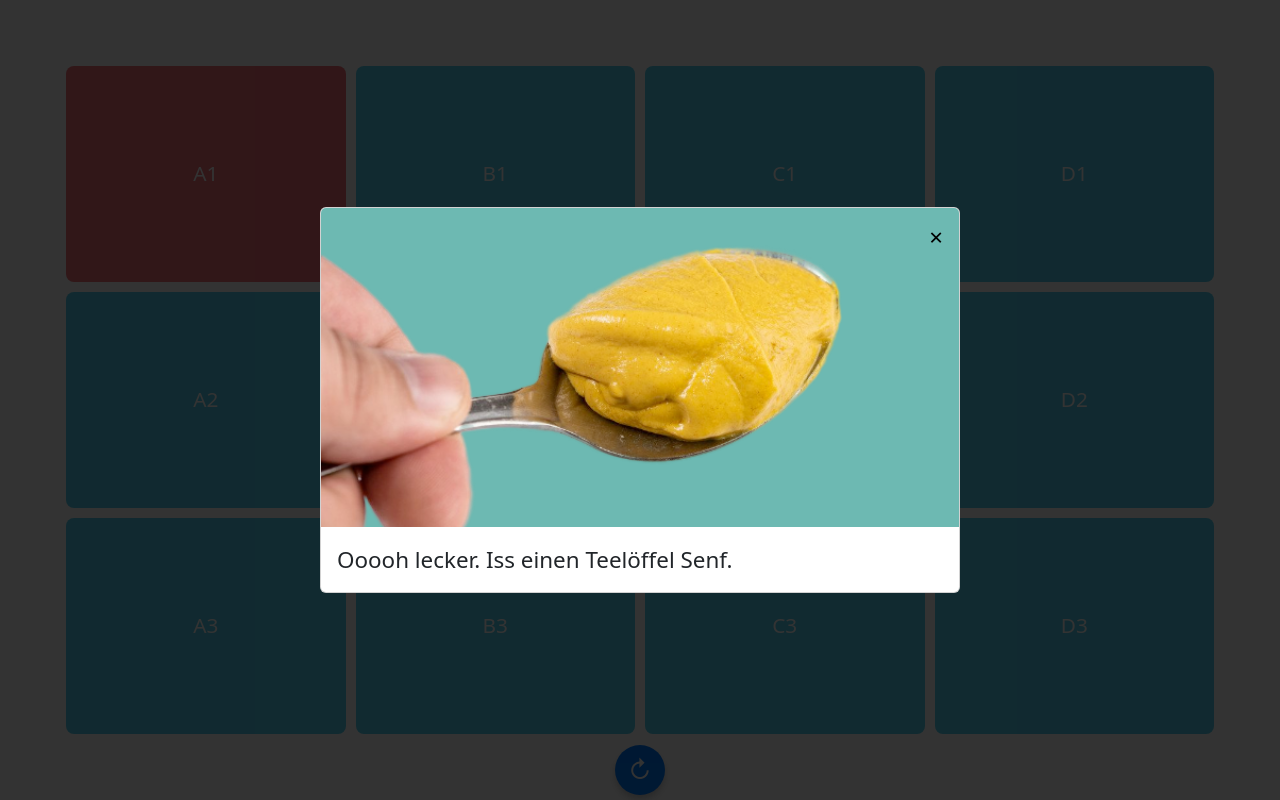
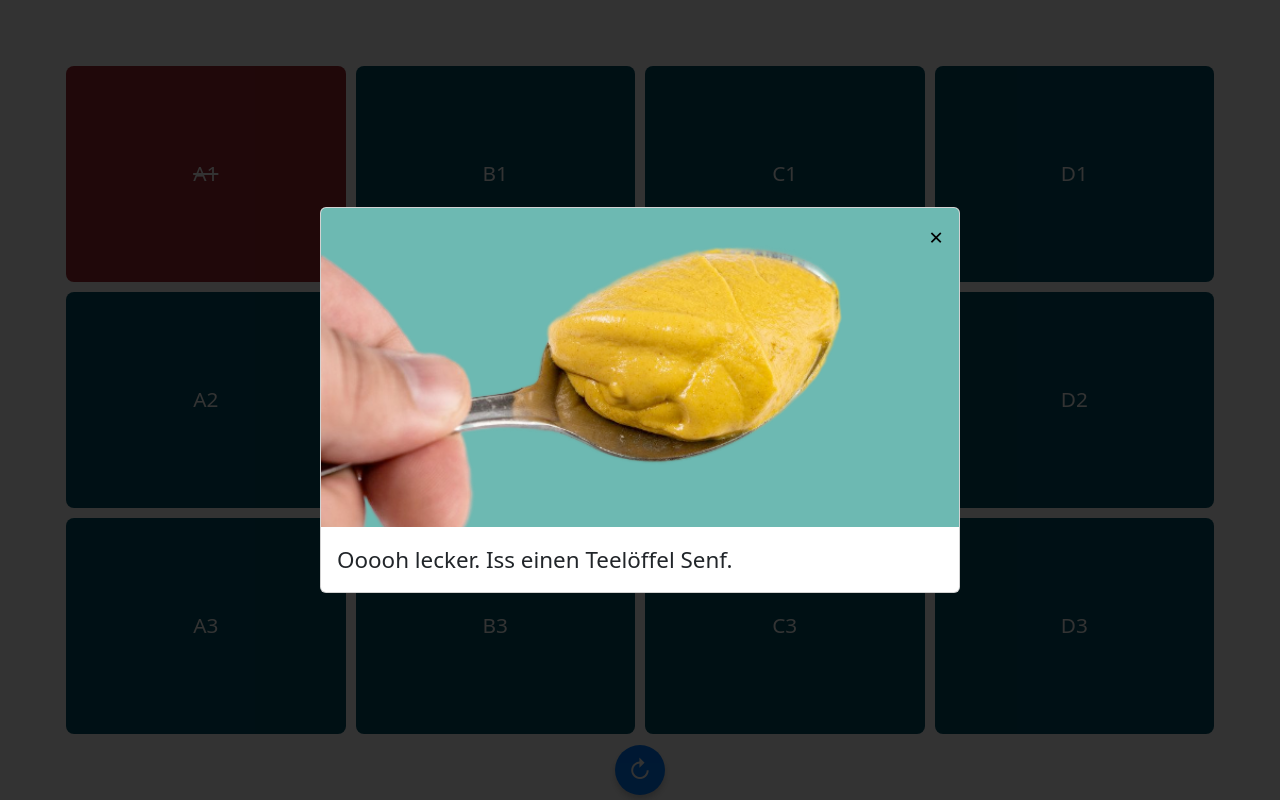
Before and after one commit to PommesAdler/toniday, a plain HTML site: page index.html in a window 1280 px wide. Both pictures are taken after a click on the element "A1". Drawn offline with nearby package versions, Linux system fonts and the light colour scheme.

Commit message:
Add files via upload

```diff
--- a/styles.css
+++ b/styles.css
@@ -21,7 +21,7 @@ body {
 }
 
 .tile {
-    background-color: #56d0ef;
+    background-color: #005267;;
     color: white;
     font-size: calc(1vw + 1vh);
     border-radius: 8px;
@@ -34,7 +34,8 @@ body {
 }
 
 .tile.clicked {
-    background-color: #f5717a;
+    background-color: #a22830;
+    text-decoration: line-through;
 }
 
 .popup {
```
